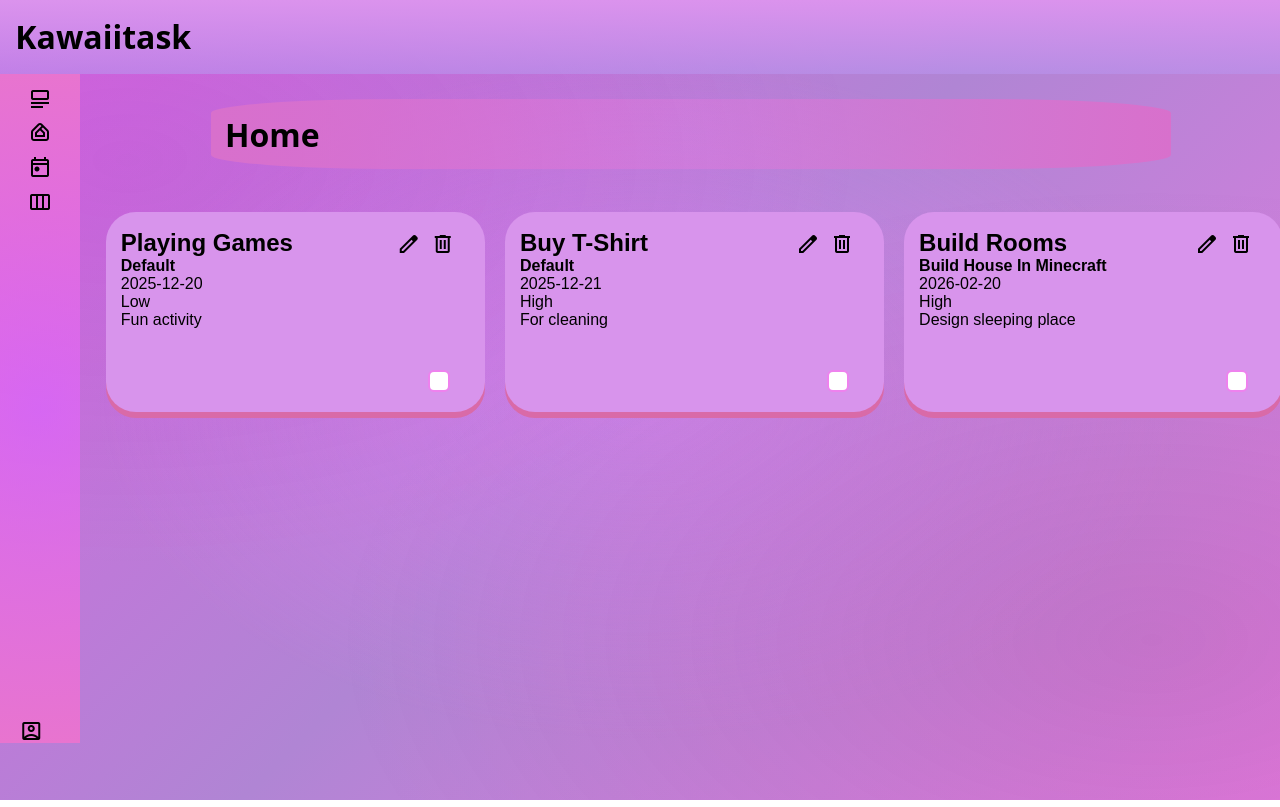
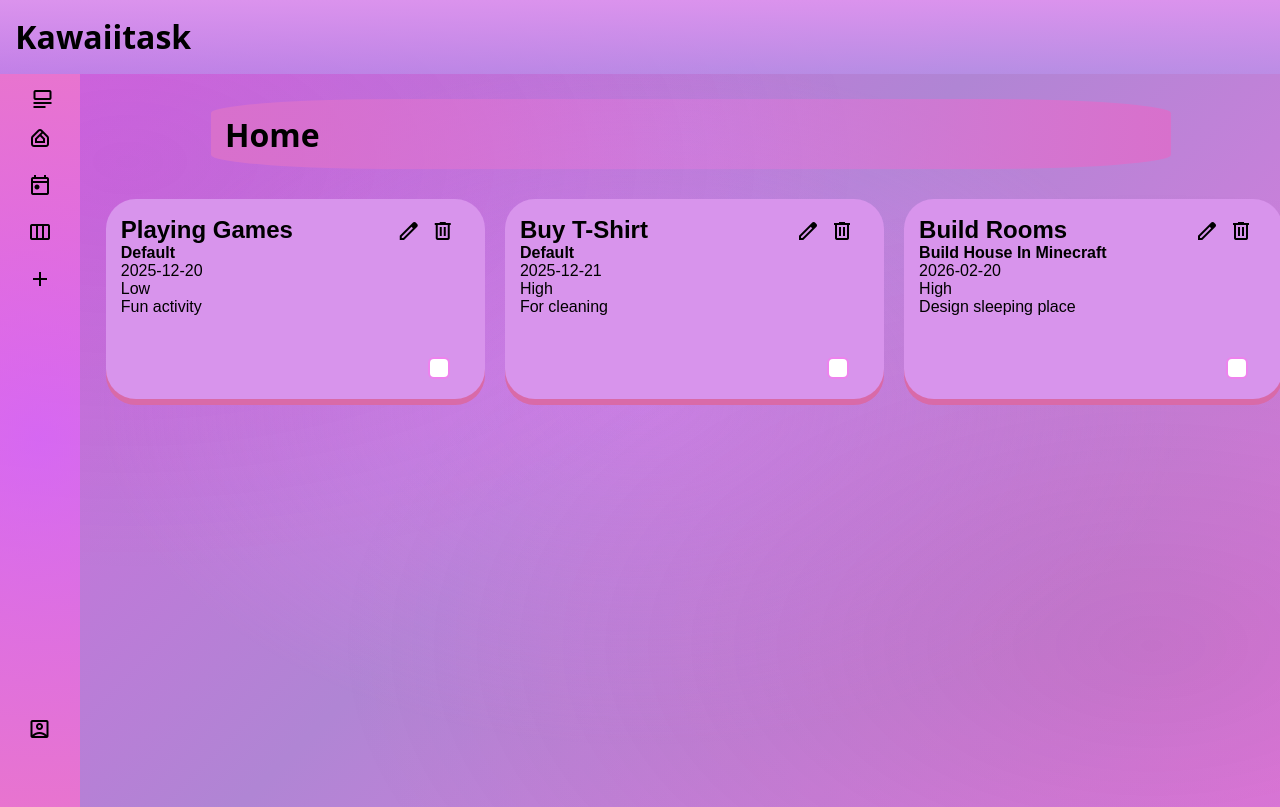
Before and after one commit to rayx3000/to-do-list, a website built with webpack: page src/index.html in a window 1280 px wide. Both pictures are taken after a click on the button "page_menu_ios". Built offline with nearby package versions, Linux system fonts and the light colour scheme; a web font is replaced by a local one.

Commit message:
fix positioning and css issues in projects

```diff
--- a/src/index.js
+++ b/src/index.js
@@ -3,7 +3,7 @@ import './style.css';
 import Project from "./scripts/project.js";
 import ToDoList from "./scripts/to-do-list.js";
 import { generateID } from "./scripts/generateID.js";
-import { loadProjects, saveProjects } from "./scripts/storage.js";
+import { saveProjects } from "./scripts/storage.js";
 import { projects } from './scripts/data.js';
 import { home, days, weekly } from './scripts/sidebar.js';
 
--- a/src/scripts/project.js
+++ b/src/scripts/project.js
@@ -57,10 +57,17 @@ export default class Project {
 
         moreBtn.addEventListener('click', (e) => {
             e.stopPropagation();
+            const isVisible = menu.style.display === 'flex';
             document.querySelectorAll('.menu').forEach(m => m.style.display = 'none');
-            menu.style.display = 'flex';
-            menu.style.top = '100%';
-            menu.style.right = '0';
+
+            if (!isVisible) {
+                menu.style.display = 'flex';
+                const rect = moreBtn.getBoundingClientRect();
+                const menuRect = menu.getBoundingClientRect();
+                menu.style.top = `${rect.top - menuRect.height}px`;
+                menu.style.left = `${rect.right - menuRect.width + 120}px`;
+                menu.style.right = 'auto';
+            }
         });
 
         renameBtn.addEventListener('click', (e) => {
--- a/src/scripts/sidebar.js
+++ b/src/scripts/sidebar.js
@@ -14,5 +14,5 @@ export let days = allTasks.filter(task => {
 export let weekly = allTasks.filter(task => {
     if (!task.date) return false;
     const taskDate = parseISO(task.date);
-    return isThisWeek(taskDate, { weekStartsOn: 1 }); // Assuming week starts on Monday
+    return isThisWeek(taskDate, { weekStartsOn: 1 });
 });
--- a/src/style.css
+++ b/src/style.css
@@ -94,7 +94,7 @@ main{
 
 .sidebar-container {
     overflow-y: auto;
-    height: 75vh;
+    height: 74.5vh;
 }
 
 .sidebar-content{
@@ -118,7 +118,7 @@ main{
     align-items: center;
     justify-content: start;
     gap: 8px;
-    padding: 2%;
+    padding: 2.75%;
     width: 18vw;
     border: none;
     font-size: 0.9em;
@@ -135,6 +135,14 @@ main{
     width: 18vw;
     gap: 20px;
     padding-left: 3%;
+    padding-top: 3.5%;
+    padding-bottom: 2.5%;
+    margin-top: auto; /* Push to bottom instead of fixed margin */
+    margin-bottom: 8vh;
+    bottom: 0; /* Stick to bottom */
+    white-space: nowrap;
+    flex: 0 0 auto;
+    overflow: visible;
 }
 
 .my-account img{
@@ -202,7 +210,7 @@ main{
 }
 
 .menu {
-    position: absolute;
+    position: fixed;
     width: 12vw;
     background: #d94cf5;            /* dark background */
     color: #e7e7e7;
@@ -319,8 +327,8 @@ main{
 }
 
 .to-do-list{
-    padding-top: 2%;
-    padding-bottom: 5%;
+    padding-top: 1.2vh;
+    padding-bottom: 3vh;
     padding-left: 1%;
     display: grid;
     grid-template-columns: repeat(auto-fit, minmax(250px, 1fr));
@@ -550,13 +558,21 @@ form button:active, #add-new-project:active{
 }
 
 .sidebar.collapsed #sidebar-toggle {
-    right: 28px;
+    right: 2vw;
 }
 
 .sidebar.collapsed .sidebar-content > button,
-.sidebar.collapsed .my-projects button, .sidebar.collapsed .my-account {
+.sidebar.collapsed .my-projects button {
+    width: 60px;
+    padding: 7.5px;
+    justify-content: center;
+}
+
+.sidebar.collapsed .my-account{
     width: 60px;
     justify-content: center;
+    padding-left: 0;
+    margin-left: 0.75vw;
 }
 
 .main-content.collapsed {
@@ -569,7 +585,7 @@ form button:active, #add-new-project:active{
     transition: width 0.3s ease;
 }
 
-.sidebar.collapsed #add-project span{
+.sidebar.collapsed #add-project span:last-child{
     display:none;
 }
 
@@ -582,6 +598,7 @@ form button:active, #add-new-project:active{
     flex-direction: column;
     align-items: center;
     transition: opacity 0.3s ease, height 0.3s ease;
+    padding-right: 2px;
 }
 
 .project-container{
```
